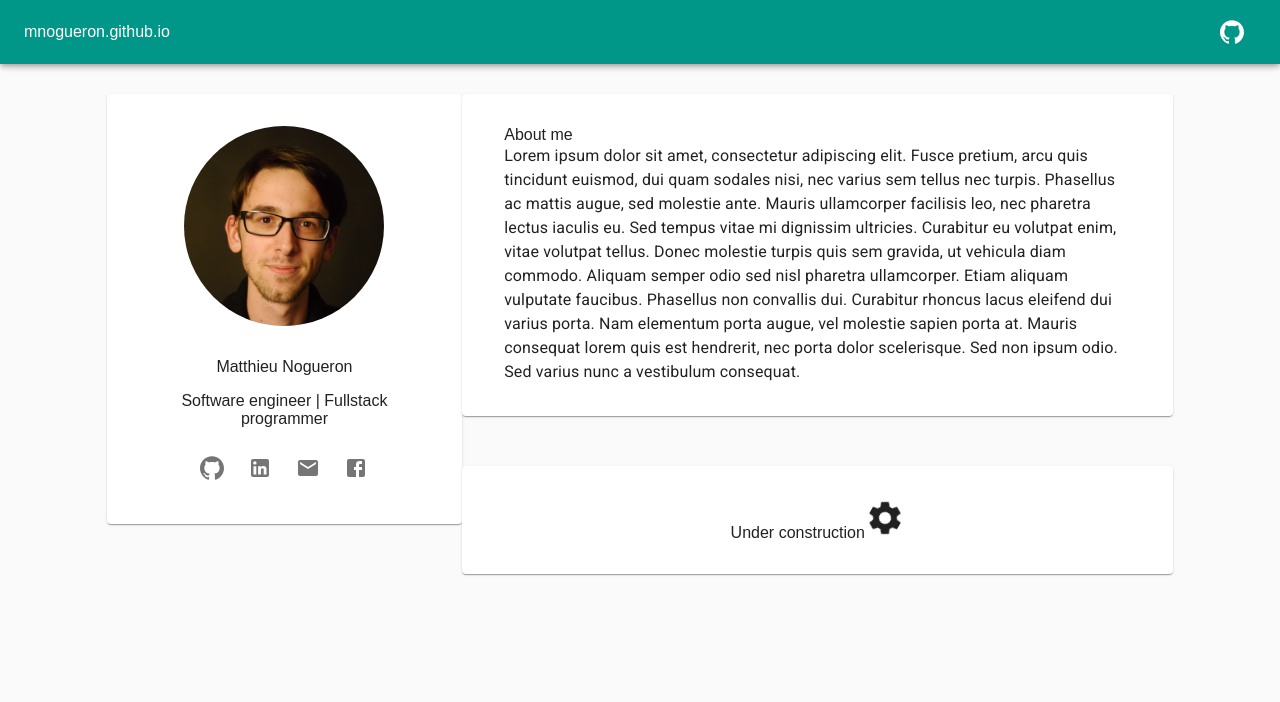
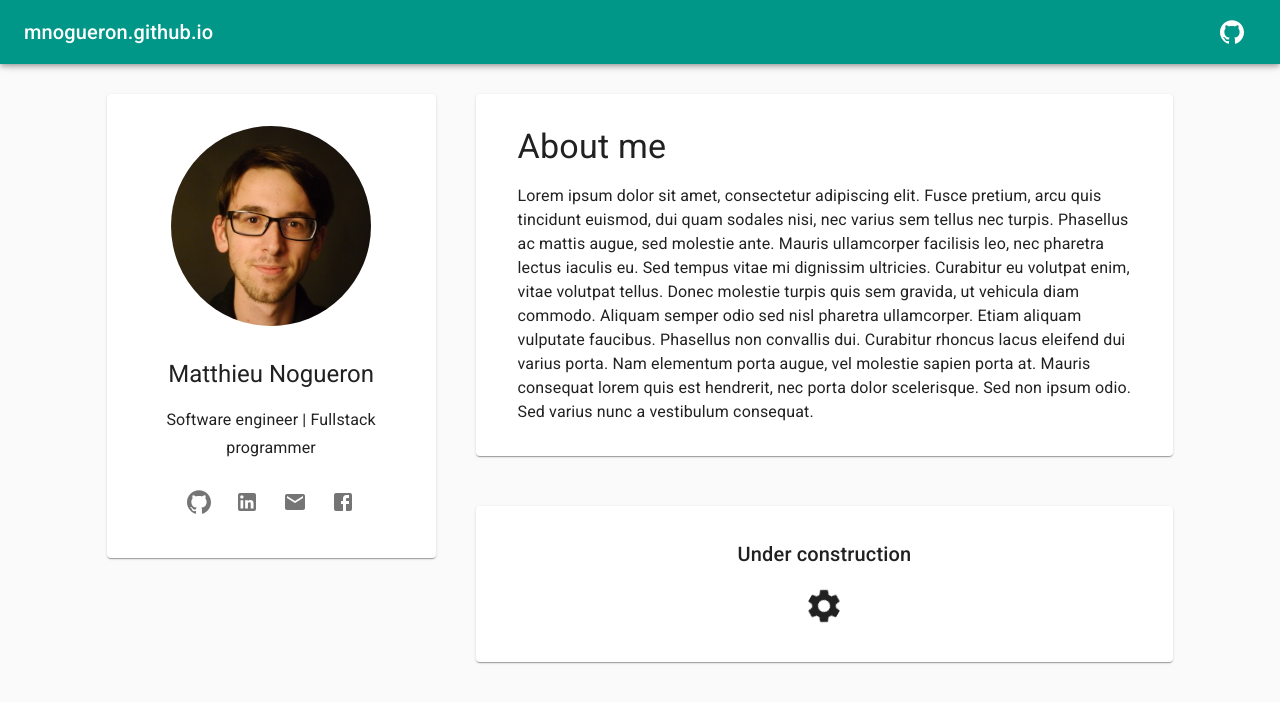
Before and after one commit to mnogueron/mnogueron.github.io, a React (Create React App) app: page / in a window 1280 px wide. Shown: the top 702 px of the page. Built offline with nearby package versions, Linux system fonts and the light colour scheme.

Commit message:
Fix issues due to new version of mui

```diff
--- a/src/AboutMeCard.js
+++ b/src/AboutMeCard.js
@@ -21,7 +21,7 @@ class AboutMeCard extends Component {
     return (
       <Grid container direction={ 'column' }>
         <Paper className={ classes.container }>
-          <Typography variant="display1" style={{ marginBottom: 16 }}>
+          <Typography variant="h4" style={{ marginBottom: 16 }}>
             About me
           </Typography>
           <Typography>
--- a/src/AboutMeSummary.js
+++ b/src/AboutMeSummary.js
@@ -74,11 +74,11 @@ class AboutMe extends Component {
             src={ ProfilePicture }
             style={{ marginBottom: 32 }}
           />
-          <Typography variant="headline" className={classes.name}>
+          <Typography variant="h5" className={classes.name}>
             Matthieu Nogueron
           </Typography>
 
-          <Typography variant="subheading" className={classes.position}>
+          <Typography variant="subtitle1" className={classes.position}>
             Software engineer | Fullstack programmer
           </Typography>
 
--- a/src/App.js
+++ b/src/App.js
@@ -28,7 +28,7 @@ class App extends Component {
       <div className={classes.root}>
         <AppBar position="absolute">
           <Toolbar>
-            <Typography variant="title" color="inherit" className={classes.flex}>
+            <Typography variant="h6" color="inherit" className={classes.flex}>
               mnogueron.github.io
             </Typography>
 
--- a/src/Content.js
+++ b/src/Content.js
@@ -37,12 +37,14 @@ class Content extends Component {
     const { classes } = this.props
     return (
       <Grid container className={classes.root} justify={'center'}>
-        <Grid container xs={12} sm={12} md={11} lg={10} xl={9} spacing={40} className={classes.contentContainer}>
-          <Grid item xs={12} sm={4} className={classes.paddingOverride}>
-            <AboutMe/>
-          </Grid>
-          <Grid item xs={12} sm={8}>
-            <PageContent/>
+        <Grid item xs={12} sm={12} md={11} lg={10} xl={9} className={classes.contentContainer}>
+          <Grid container spacing={5}>
+            <Grid item xs={12} sm={4} className={classes.paddingOverride}>
+              <AboutMe/>
+            </Grid>
+            <Grid item xs={12} sm={8}>
+              <PageContent/>
+            </Grid>
           </Grid>
         </Grid>
       </Grid>
--- a/src/PageContent.js
+++ b/src/PageContent.js
@@ -33,7 +33,7 @@ class PageContent extends Component {
       <Grid container direction={ 'column' }>
         <AboutMeCard/>
         <Paper className={ classes.maintenanceContainer }>
-          <Typography variant="title" style={{ marginBottom: 16 }}>
+          <Typography variant="h6" style={{ marginBottom: 16 }}>
             Under construction
           </Typography>
           <Settings className="Settings-logo" style={{ fontSize: 40 }}/>
```
